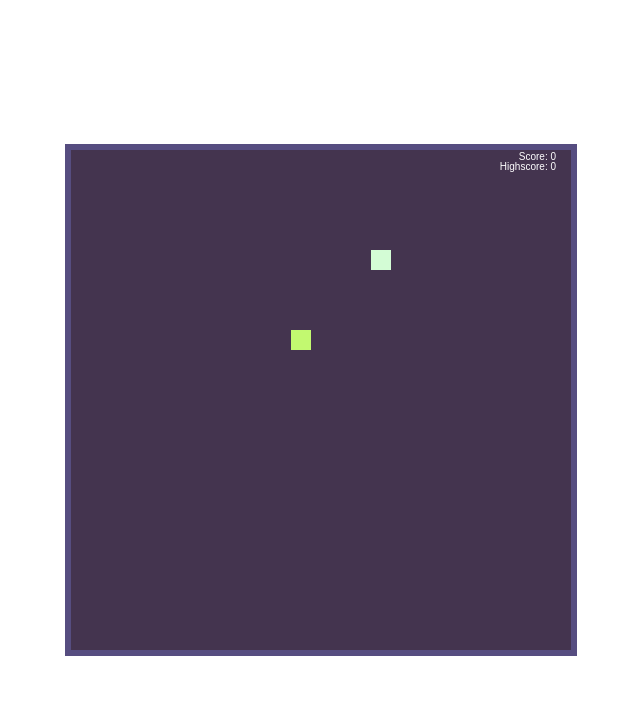
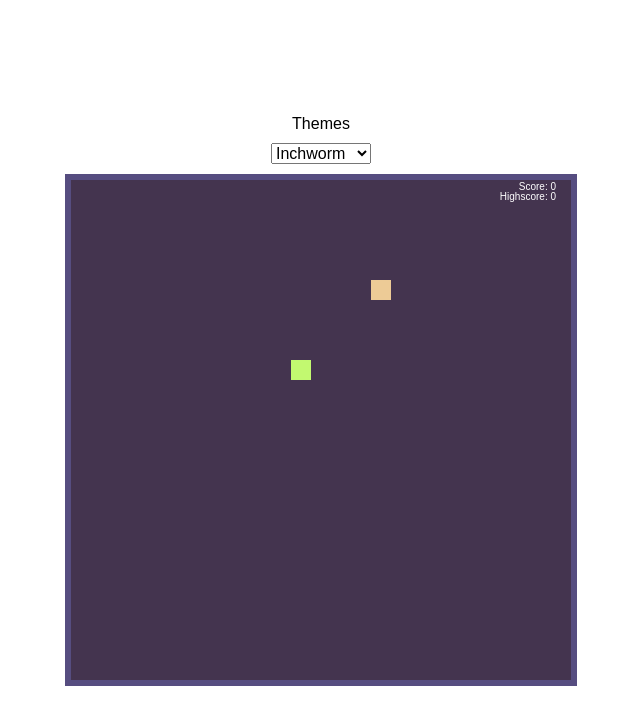
Before and after one commit to DeveloperRyan/JavascriptProjects, a plain HTML site: page Snake/index.html in a window 1280 px wide. Shown: the whole page, without its empty margins (319-959 px from the left). Drawn offline with Linux system fonts and the light colour scheme.

Commit message:
Add various themes

```diff
--- a/Snake/index.html
+++ b/Snake/index.html
@@ -8,6 +8,16 @@
 	</head>
 	<body>
 		<div id="canvas-container">
+			<label for="theme-select">Themes</label>
+			<select name="themes" id="theme-select">
+				<option value="Inchworm">Inchworm</option>
+				<option value="Icecream">Icecream</option>
+				<option value="Kirokaze">Kirokaze</option>
+				<option value="Nyx">Nyx</option>
+				<option value="Grayscale">Grayscale</option>
+				<option value="Monoramp">Monoramp</option>
+				<option value="Blessing">Blessing</option>
+			</select>
 			<canvas id="canvas">
 				Canvas not supported.
 			</canvas>
--- a/Snake/index.js
+++ b/Snake/index.js
@@ -5,6 +5,9 @@ const HEIGHT = 500;
 const WIDTH = 500;
 const SCALE = 20;
 const INTERVAL = 100;
+
+let selectedTheme = document.getElementById("theme-select");
+
 const START_POSITION = function () {
 	return {
 		x: SCALE * Math.floor(Math.random() * (WIDTH / SCALE)),
@@ -13,6 +16,10 @@ const START_POSITION = function () {
 };
 
 let directionUpdated = false; // Used to prevent changing direction twice in one game tick.
+
+window.addEventListener("change", (event) => {
+	theme.changeTheme(selectedTheme.value.toLowerCase());
+});
 
 window.addEventListener("keydown", (event) => {
 	const direction = event.key.replace("Arrow", "").toLowerCase();
@@ -26,6 +33,9 @@ window.addEventListener("beforeunload", (event) => {
 function setup() {
 	canvas.height = HEIGHT;
 	canvas.width = WIDTH;
+	theme.changeTheme(selectedTheme.value.toLowerCase());
+	theme.updateTheme();
+
 	food.createFood();
 
 	window.setInterval(() => {
@@ -46,7 +56,7 @@ let snake = {
 	ySpeed: 0,
 	draw: () => {
 		for (cell of snake.cells) {
-			context.fillStyle = "#C2F970";
+			context.fillStyle = theme.selected.snake;
 			context.fillRect(cell.x, cell.y, SCALE, SCALE);
 		}
 	},
@@ -169,7 +179,7 @@ let food = {
 		}
 	},
 	drawFood: () => {
-		context.fillStyle = "#D3FCD5";
+		context.fillStyle = theme.selected.food;
 		context.fillRect(food.position.x, food.position.y, SCALE, SCALE);
 	},
 };
@@ -178,7 +188,7 @@ let score = {
 	highscore: localStorage.getItem("highscore") || 0,
 	score: 0,
 	drawScore: () => {
-		context.fillStyle = "white";
+		context.fillStyle = theme.selected.text;
 		context.textAlign = "right";
 		context.fillText("Score: " + score.score, WIDTH - 15, 10);
 		context.fillText("Highscore: " + score.highscore, WIDTH - 15, 20);
@@ -187,8 +197,83 @@ let score = {
 		score.score = 0;
 	},
 };
+
+const theme = {
+	inchworm: {
+		snake: "#c2f970",
+		background: "#44344f",
+		border: "#564d80",
+		food: "#EDCB96",
+		text: "#ffffff",
+	},
+	icecream: {
+		snake: "#7c3f58",
+		background: "#fff6d3",
+		border: "#ffe5be",
+		food: "#eb6b6f",
+		text: "#000000",
+	},
+	kirokaze: {
+		snake: "#94e344",
+		background: "#332c50",
+		border: "",
+		food: "#46878f",
+		text: "#ffffff",
+	},
+	nyx: {
+		snake: "#816271",
+		background: "#20394f",
+		border: "#0f2a3f",
+		food: "#f6d6bd",
+		text: "#ffffff",
+	},
+	grayscale: {
+		snake: "#000000",
+		background: "#b6b6b6",
+		border: "#676767",
+		food: "#ffffff",
+		text: "#ffffff",
+	},
+	monoramp: {
+		snake: "#8b6d9c",
+		background: "#272744",
+		border: "#494d7e",
+		food: "#fbf5ef",
+		text: "#ffffff",
+	},
+	blessing: {
+		snake: "#96fbc7",
+		background: "#74569b",
+		border: "#ffb3cb",
+		food: "#f7ffae",
+		text: "#ffffff",
+	},
+
+	selected: {
+		snake: "#c2f970",
+		background: "#44344f",
+		border: "#564d80",
+		food: "#d3fcd5",
+		text: "#ffffff",
+	},
+	changeTheme: (newTheme) => {
+		console.log(newTheme);
+		theme.selected.snake = theme[newTheme].snake;
+		theme.selected.background = theme[newTheme].background;
+		theme.selected.border = theme[newTheme].border;
+		theme.selected.food = theme[newTheme].food;
+		theme.selected.text = theme[newTheme].text;
+
+		theme.updateTheme();
+	},
+	updateTheme: () => {
+		canvas.style.backgroundColor = theme.selected.background;
+		canvas.style.borderColor = theme.selected.border;
+	},
+};
 setup();
 
+// For future use
 function getWallDistances() {
 	return [
 		snake.cells[0].y, // North
--- a/Snake/stylesheet.css
+++ b/Snake/stylesheet.css
@@ -1,6 +1,7 @@
 * {
 	margin: 0;
 	padding: 0;
+	font-family: sans-serif;
 }
 
 html,
@@ -10,12 +11,25 @@ body {
 
 #canvas-container {
 	display: flex;
+	flex-direction: column;
 	align-items: center;
 	justify-content: center;
 	width: 100%;
 	height: 100%;
 }
 
+#theme-select {
+	margin: 10px;
+	width: 100px;
+	font-size: 1rem;
+	color: black;
+}
+
+option {
+	color: black;
+	font-size: 1rem;
+}
+
 #canvas {
 	border: 6px solid #564d80;
 	background-color: #44344f;
```
